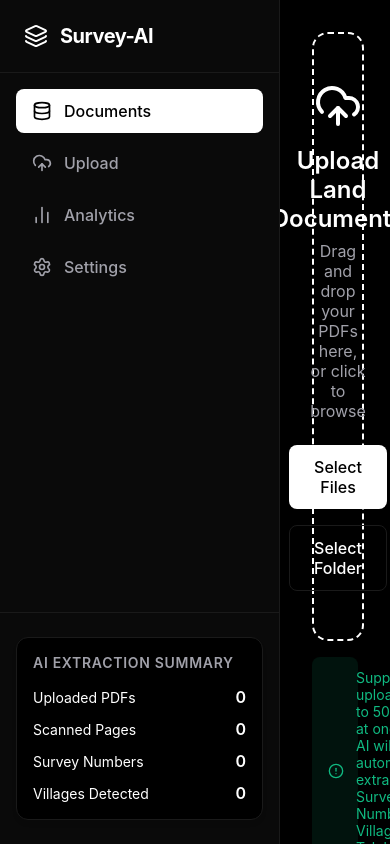
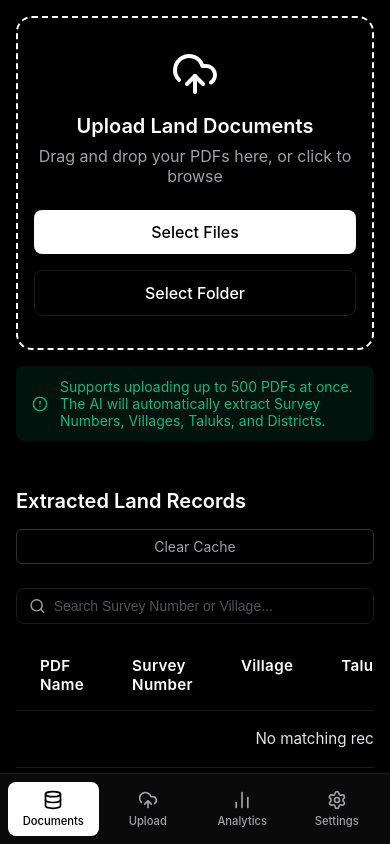
Before and after one commit to rohithsakshi/survey.ai, a Next.js app: page / in a window 390 px wide. Built offline with nearby package versions, Linux system fonts and the light colour scheme.

Commit message:
style: implement fully responsive mobile layout across all components

```diff
--- /dev/null
+++ b/src/app/page.module.css
@@ -0,0 +1,44 @@
+.pageContainer {
+  padding: 32px;
+}
+
+.recordsHeader {
+  display: flex;
+  justify-content: space-between;
+  align-items: center;
+  margin-bottom: 24px;
+}
+
+.recordsTitle {
+  margin: 0;
+  font-size: 1.25rem;
+  font-weight: 600;
+  color: #ffffff;
+}
+
+.clearButton {
+  background: transparent;
+  border: 1px solid #333;
+  color: #a1a1aa;
+  padding: 8px 16px;
+  border-radius: 6px;
+  cursor: pointer;
+  font-size: 0.875rem;
+}
+
+/* Mobile Responsiveness */
+@media (max-width: 768px) {
+  .pageContainer {
+    padding: 16px;
+  }
+
+  .recordsHeader {
+    flex-direction: column;
+    align-items: flex-start;
+    gap: 16px;
+  }
+
+  .clearButton {
+    width: 100%;
+  }
+}
--- a/src/app/page.tsx
+++ b/src/app/page.tsx
@@ -13,6 +13,7 @@ import PdfViewerModal from '@/components/viewer/PdfViewerModal';
 import DebugPanel from '@/components/debug/DebugPanel';
 import { DebugTelemetry } from '@/lib/types';
 import { extractWithRegex } from '@/lib/regex-extractor';
+import styles from './page.module.css';
 
 export default function Home() {
   const [stats, setStats] = useState({
@@ -408,25 +409,17 @@ export default function Home() {
         />
       }
     >
-      <div style={{ padding: '32px' }}>
+      <div className={styles.pageContainer}>
         <FileUpload onFilesSelected={handleFilesSelected} />
 
         <div style={{ marginTop: '48px' }}>
-          <div style={{ display: 'flex', justifyContent: 'space-between', alignItems: 'center', marginBottom: '24px' }}>
-            <h2 style={{ margin: 0, fontSize: '1.25rem', fontWeight: 600, color: '#ffffff' }}>
+          <div className={styles.recordsHeader}>
+            <h2 className={styles.recordsTitle}>
               Extracted Land Records
             </h2>
             <button
               onClick={clearCache}
-              style={{
-                background: 'transparent',
-                border: '1px solid #333',
-                color: '#a1a1aa',
-                padding: '8px 16px',
-                borderRadius: '6px',
-                cursor: 'pointer',
-                fontSize: '0.875rem'
-              }}
+              className={styles.clearButton}
             >
               Clear Cache
             </button>
--- a/src/components/debug/DebugPanel.module.css
+++ b/src/components/debug/DebugPanel.module.css
@@ -153,3 +153,16 @@
   max-height: 200px;
   overflow-y: auto;
 }
+
+/* Mobile Responsiveness */
+@media (max-width: 768px) {
+  .metricGrid {
+    grid-template-columns: repeat(2, 1fr);
+  }
+
+  .debugTable {
+    display: block;
+    overflow-x: auto;
+    white-space: nowrap;
+  }
+}
--- a/src/components/layout/MainLayout.module.css
+++ b/src/components/layout/MainLayout.module.css
@@ -75,3 +75,56 @@
   background-color: var(--background);
   position: relative;
 }
+
+/* Mobile Responsiveness */
+@media (max-width: 768px) {
+  .container {
+    flex-direction: column;
+  }
+
+  .sidebar {
+    width: 100%;
+    height: auto;
+    border-right: none;
+    border-top: 1px solid var(--sidebar-border);
+    order: 2; /* Move to bottom */
+    flex-direction: row;
+    justify-content: space-between;
+    align-items: center;
+    padding: 0;
+    z-index: 50;
+  }
+
+  .logoContainer {
+    display: none; /* Hide logo in bottom nav */
+  }
+
+  .nav {
+    flex-direction: row;
+    padding: 8px;
+    gap: 4px;
+    justify-content: space-around;
+    width: 100%;
+  }
+
+  .navItem {
+    flex-direction: column;
+    padding: 8px;
+    gap: 4px;
+    flex: 1;
+    text-align: center;
+  }
+
+  .navItem span {
+    font-size: 0.7rem;
+  }
+
+  .sidebarFooter {
+    display: none; /* Hide summary in bottom nav */
+  }
+
+  .main {
+    order: 1; /* Main content on top */
+    padding-bottom: 20px;
+  }
+}
--- a/src/components/table/DataTable.module.css
+++ b/src/components/table/DataTable.module.css
@@ -162,3 +162,21 @@
   font-size: 0.875rem;
   color: var(--text-muted);
 }
+
+/* Mobile Responsiveness */
+@media (max-width: 768px) {
+  .tableHeader {
+    flex-direction: column;
+    align-items: flex-start;
+    gap: 16px;
+  }
+
+  .searchBox {
+    width: 100%;
+  }
+
+  .pagination {
+    flex-wrap: wrap;
+    justify-content: center;
+  }
+}
--- a/src/components/upload/FileUpload.module.css
+++ b/src/components/upload/FileUpload.module.css
@@ -105,3 +105,24 @@
 .infoIcon {
   flex-shrink: 0;
 }
+
+/* Mobile Responsiveness */
+@media (max-width: 768px) {
+  .dropzone {
+    padding: 32px 16px;
+  }
+
+  .title {
+    font-size: 1.25rem;
+  }
+
+  .buttonGroup {
+    flex-direction: column;
+    width: 100%;
+  }
+
+  .uploadButton,
+  .uploadButtonSecondary {
+    width: 100%;
+  }
+}
--- a/src/components/viewer/PdfViewerModal.module.css
+++ b/src/components/viewer/PdfViewerModal.module.css
@@ -123,3 +123,25 @@
   font-size: 0.875rem;
   color: var(--text-muted);
 }
+
+/* Mobile Responsiveness */
+@media (max-width: 768px) {
+  .modalContent {
+    width: 100vw;
+    height: 100vh;
+    border-radius: 0;
+    border: none;
+  }
+
+  .viewerContainer {
+    padding: 16px;
+  }
+
+  .modalHeader {
+    padding: 16px;
+  }
+
+  .modalFooter {
+    padding: 16px;
+  }
+}
```
